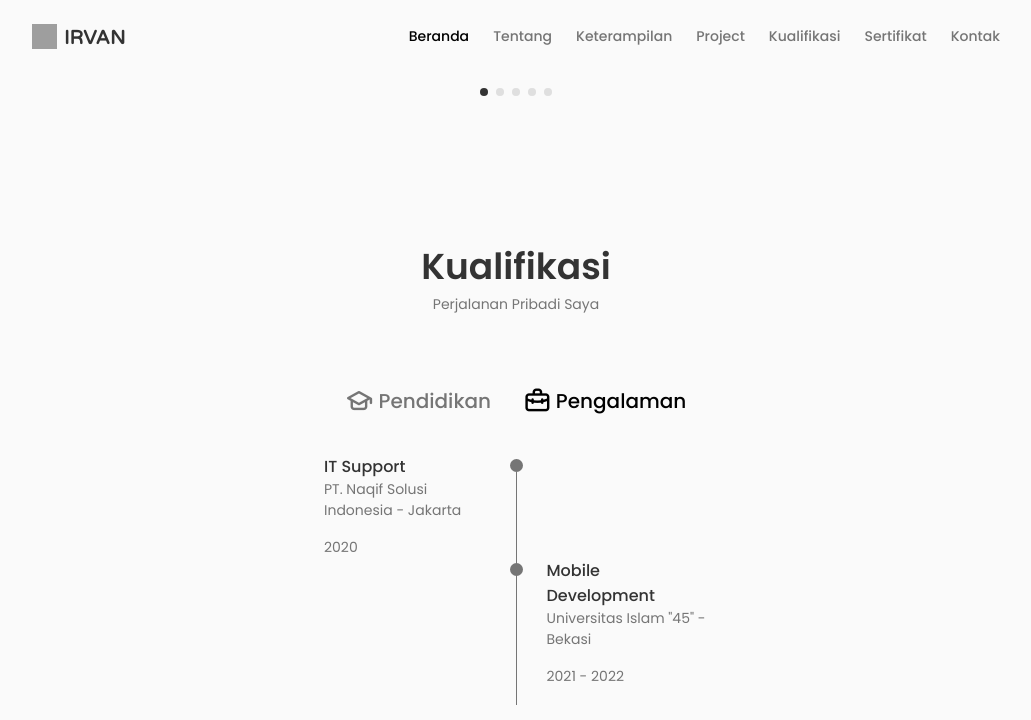
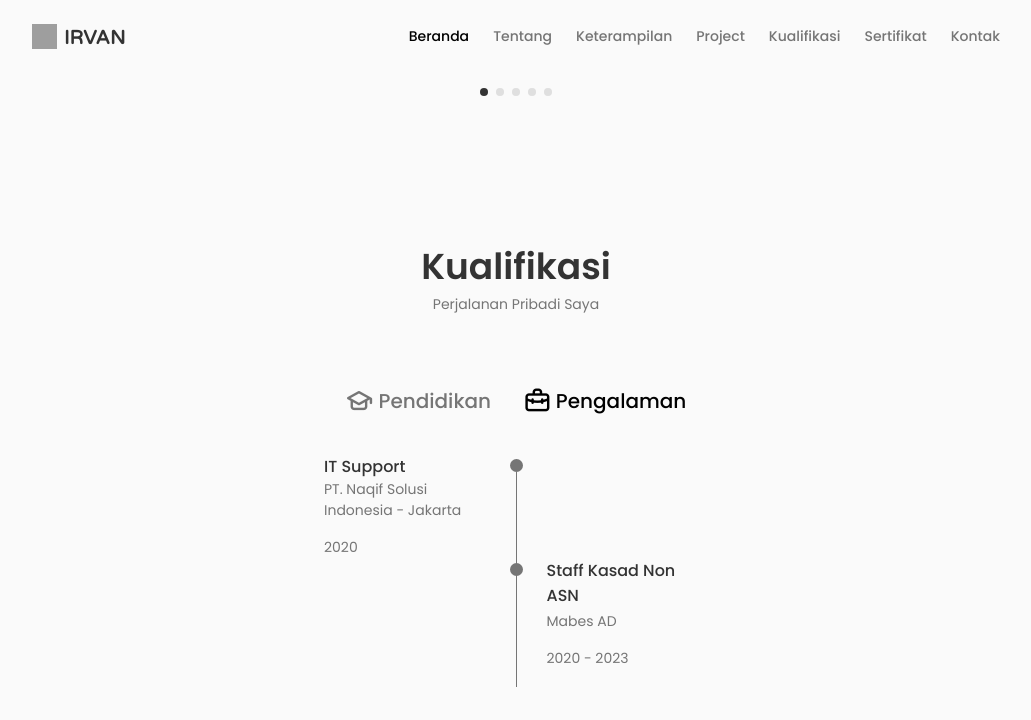
Before and after one commit to irvan99x/portfolio-web, a React (Create React App) app: page / in a window 1280 px wide. Both pictures are taken after a click on the element "Pengalaman". Shown: the part 2623-3343 px from the top of the page, without its empty margins (124-1155 px from the left). Built offline with nearby package versions, Linux system fonts and the light colour scheme; grey boxes are pictures that could not be loaded.

Commit message:
update experience

```diff
--- a/src/components/qualification/Qualification.jsx
+++ b/src/components/qualification/Qualification.jsx
@@ -147,7 +147,7 @@ const Qualification = () => {
               </div>
             </div>
 
-            <div className="qualification__data">
+            {/* <div className="qualification__data">
               <div></div>
 
               <div>
@@ -162,6 +162,23 @@ const Qualification = () => {
                 </span>
                 <div className="qualification__calender">
                   <i className="uil uil-calender-alt"></i> 2021 - 2022
+                </div>
+              </div>
+            </div> */}
+
+            <div className="qualification__data">
+              <div></div>
+
+              <div>
+                <span className="qualification__rounder"></span>
+                <span className="qualification__line"></span>
+              </div>
+
+              <div>
+                <h3 className="qualification__title">Staff Kasad Non ASN</h3>
+                <span className="qualification__subtitle">Mabes AD</span>
+                <div className="qualification__calender">
+                  <i className="uil uil-calender-alt"></i> 2020 - 2023
                 </div>
               </div>
             </div>
```
